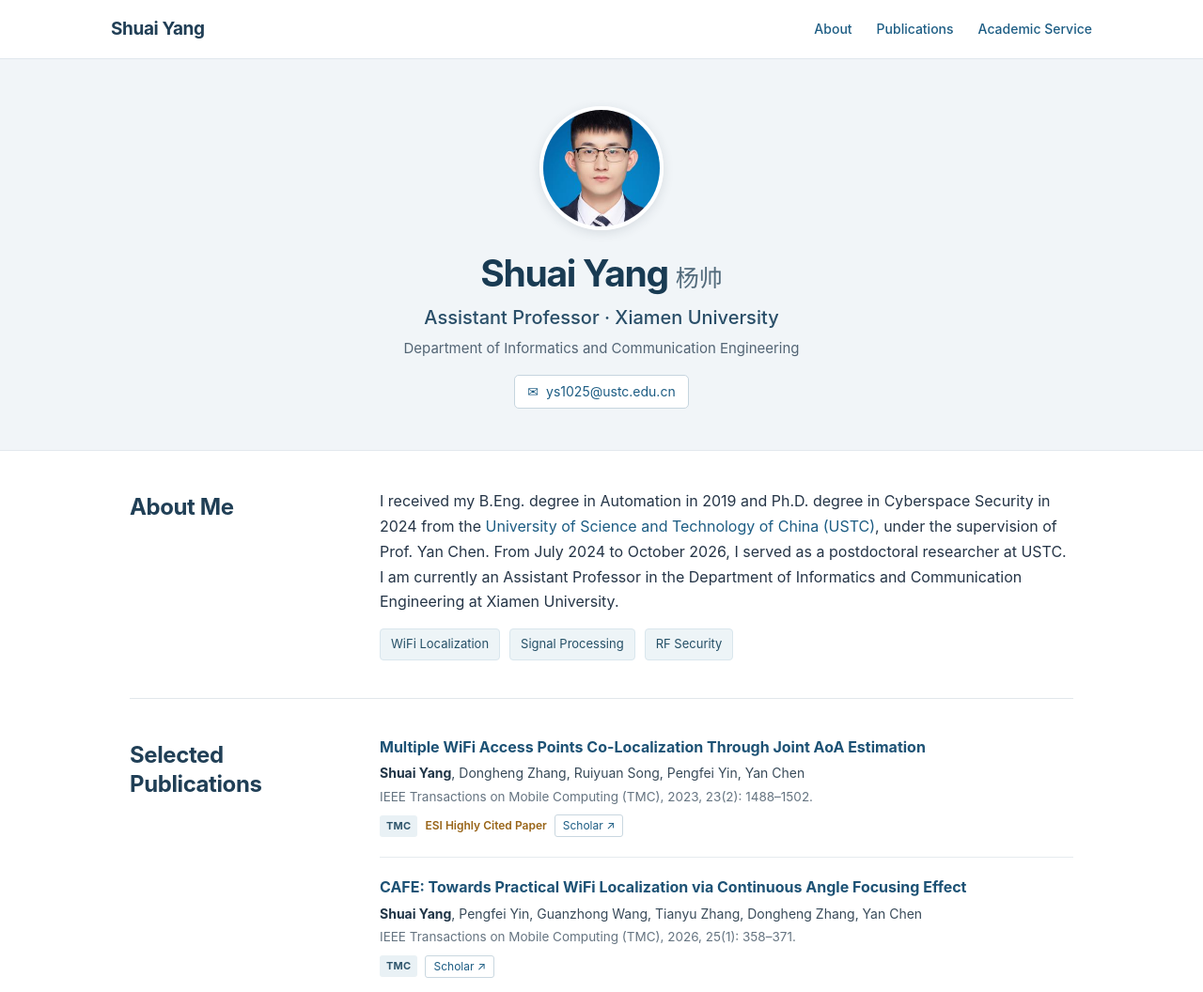
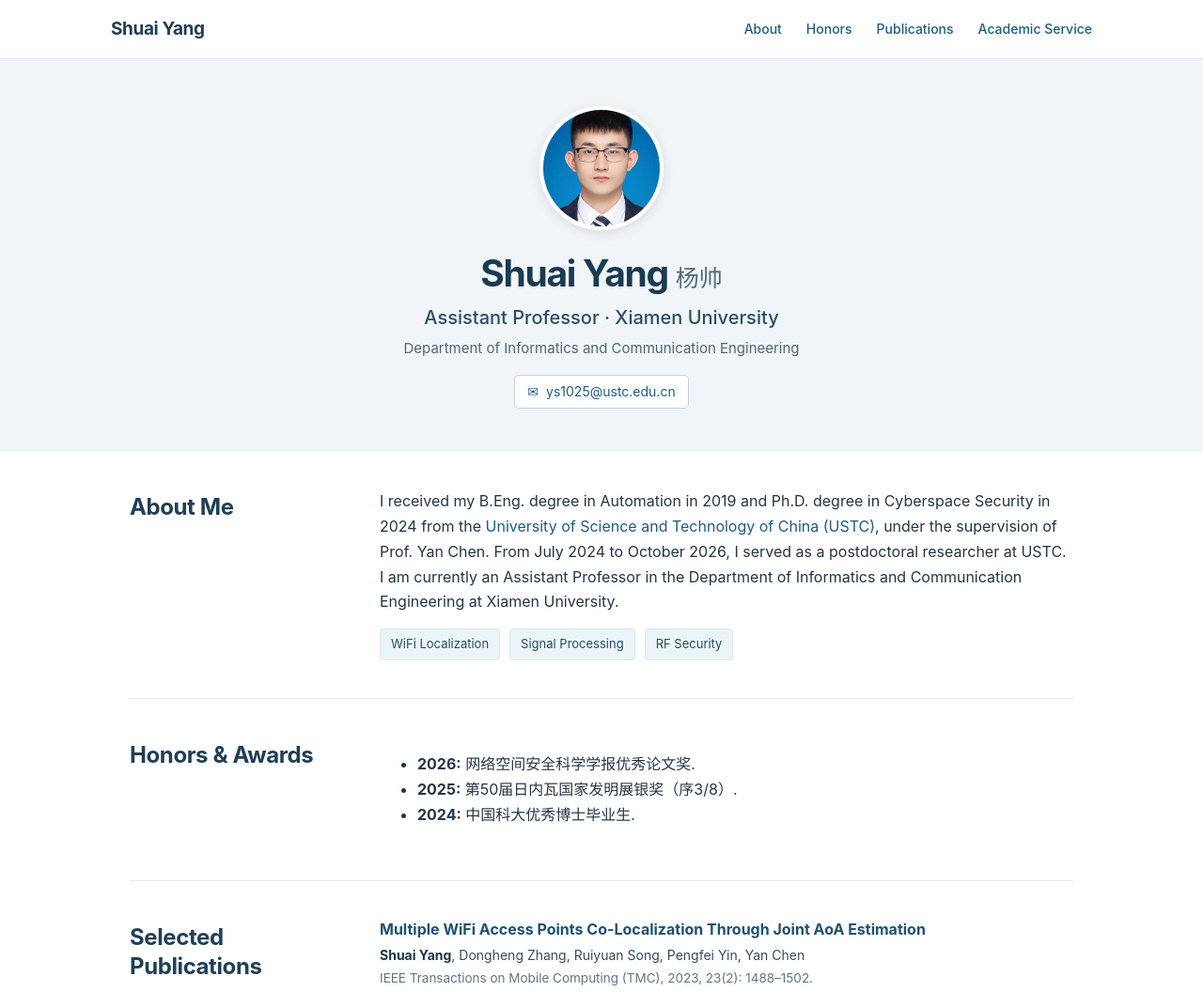
Before and after one commit to syang40/syang40.github.io, a plain HTML site: page index.html in a window 1280 px wide. Shown: the top 1056 px of the page at 94% size. Drawn offline with Linux system fonts and the light colour scheme.

Commit message:
Update index.html

```diff
--- a/index.html
+++ b/index.html
@@ -1,12 +1,23 @@
 <!doctype html>
 <html lang="en"><head><meta charset="utf-8"><meta name="viewport" content="width=device-width,initial-scale=1"><meta name="description" content="Shuai Yang, Assistant Professor at Xiamen University. Research in WiFi localization, signal processing, and RF security."><title>Shuai Yang | Xiamen University</title><link rel="icon" href="assets/favicon.png"><link rel="stylesheet" href="assets/style.css"></head>
 <body>
-<header><nav aria-label="Main navigation"><a class="brand" href="#home">Shuai Yang</a><div class="navlinks"><a href="#about">About</a><a href="#publications">Publications</a><a href="#service">Academic Service</a></div></nav></header>
+<header><nav aria-label="Main navigation"><a class="brand" href="#home">Shuai Yang</a><div class="navlinks"><a href="#about">About</a><a href="#honors">Honors</a><a href="#publications">Publications</a><a href="#service">Academic Service</a></div></nav></header>
 <!-- PROFILE: edit name, position, affiliation, email here -->
 <section class="hero" id="home"><img class="avatar" src="assets/avatar.jpg" alt="Profile photograph of Shuai Yang"><h1>Shuai Yang <span>杨帅</span></h1><p class="position">Assistant Professor · Xiamen University</p><p class="affiliation">Department of Informatics and Communication Engineering</p><a class="email" href="mailto:ys1025@ustc.edu.cn"><span aria-hidden="true">✉</span> ys1025@ustc.edu.cn</a></section>
 <main class="container">
 <!-- ABOUT: update biography and research interests here -->
 <section class="section" id="about"><h2>About Me</h2><div class="section-body"><p>I received my B.Eng. degree in Automation in 2019 and Ph.D. degree in Cyberspace Security in 2024 from the <a href="https://en.ustc.edu.cn/">University of Science and Technology of China (USTC)</a>, under the supervision of Prof. Yan Chen. From July 2024 to October 2026, I served as a postdoctoral researcher at USTC. I am currently an Assistant Professor in the Department of Informatics and Communication Engineering at Xiamen University.</p><div class="interests" aria-label="Research interests"><span class="interest">WiFi Localization</span><span class="interest">Signal Processing</span><span class="interest">RF Security</span></div></div></section>
+<!-- HONORS AND AWARDS -->
+<section class="section" id="honors">
+  <h2>Honors &amp; Awards</h2>
+  <div class="section-body">
+    <ul>
+      <li><strong>2026:</strong> 网络空间安全科学学报优秀论文奖.</li>
+      <li><strong>2025:</strong> 第50届日内瓦国家发明展银奖（序3/8）.</li>
+      <li><strong>2024:</strong> 中国科大优秀博士毕业生.</li>
+    </ul>
+  </div>
+</section>
 <!-- PUBLICATIONS: copy a complete li.pub block to add a paper -->
 <section class="section" id="publications"><h2>Selected<br>Publications</h2><div class="section-body"><ol class="pub-list">
         <li class="pub">
```
